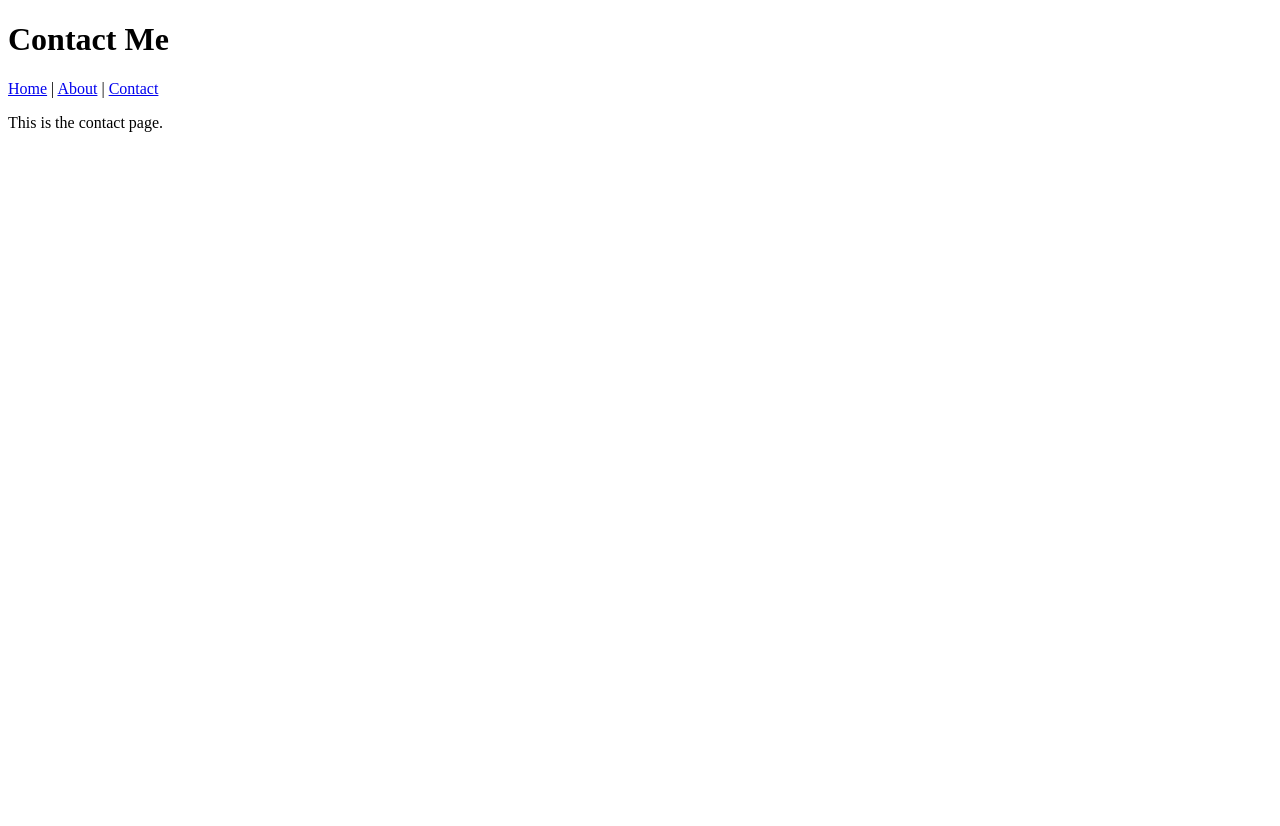
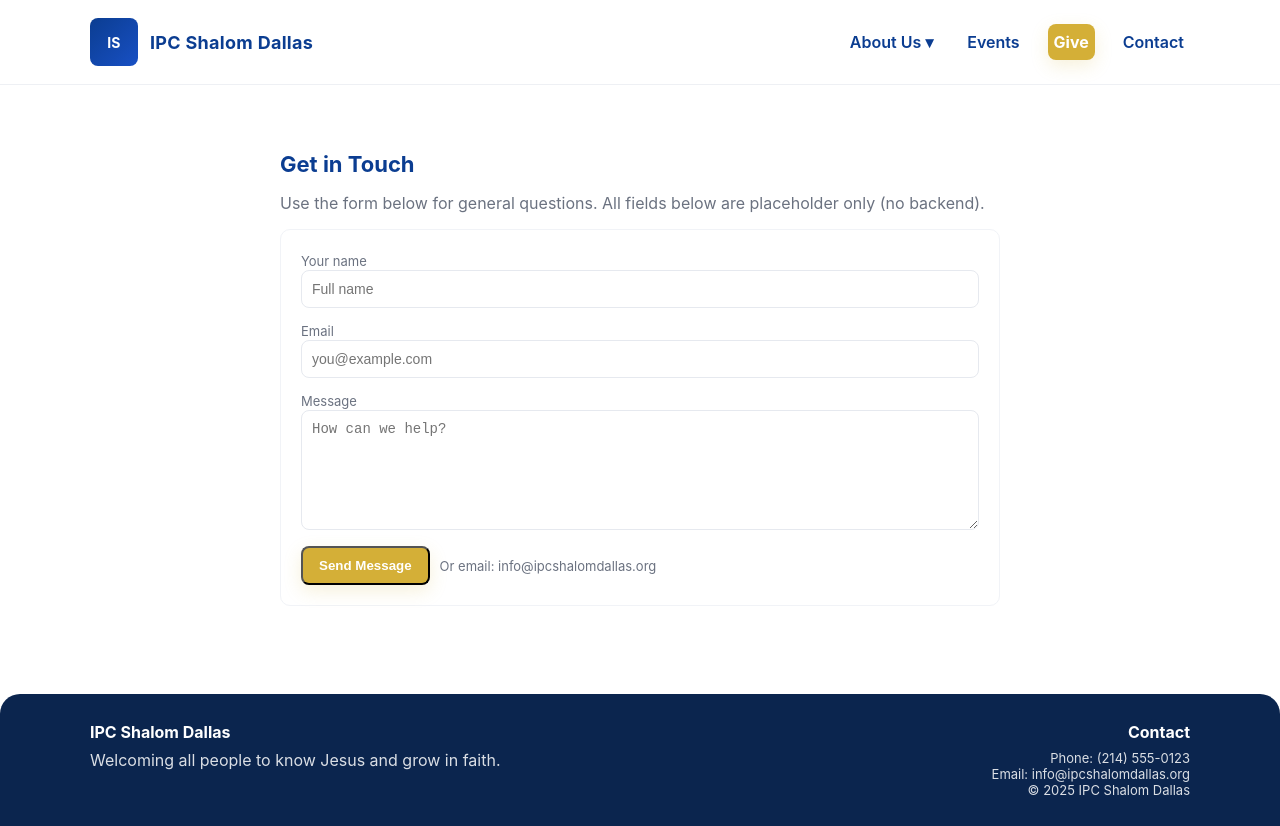
Before and after one commit to austeensamuel13-max/austeensamuel13-max.github.io, a plain HTML site: page contact.html in a window 1280 px wide. Before the commit the page ends 800 px from the top, so only its background shows below. Drawn offline with Linux system fonts and the light colour scheme.

Commit message:
Update contact.html

```diff
--- a/contact.html
+++ b/contact.html
@@ -1,15 +1,72 @@
-<!DOCTYPE html>
-<html>
+<!doctype html>
+<html lang="en">
 <head>
-  <title>Contact</title>
+  <meta charset="utf-8" />
+  <meta name="viewport" content="width=device-width,initial-scale=1" />
+  <title>Contact — IPC Shalom Dallas</title>
+  <link rel="stylesheet" href="style.css">
 </head>
 <body>
-  <h1>Contact Me</h1>
-  <nav>
-    <a href="index.html">Home</a> |
-    <a href="about.html">About</a> |
-    <a href="contact.html">Contact</a>
-  </nav>
-  <p>This is the contact page.</p>
+  <header class="header">
+    <div class="container header-inner">
+      <a class="logo-placeholder" href="index.html"><span class="logo-mark">IS</span><span>IPC Shalom Dallas</span></a>
+
+      <nav class="nav" aria-label="Main navigation">
+        <div class="nav-item dropdown">
+          <a href="about.html">About Us ▾</a>
+          <div class="dropdown-menu">
+            <a href="new-here.html">New Here</a>
+            <a href="values-beliefs.html">Values &amp; Beliefs</a>
+            <a href="team.html">Team</a>
+          </div>
+        </div>
+
+        <div class="nav-item"><a href="events.html">Events</a></div>
+        <div class="nav-item"><a href="give.html" class="btn btn-primary">Give</a></div>
+        <div class="nav-item"><a href="contact.html">Contact</a></div>
+      </nav>
+    </div>
+  </header>
+
+  <main>
+    <section class="section">
+      <div class="container" style="max-width:720px">
+        <h1 class="section-title">Get in Touch</h1>
+        <p class="text-muted">Use the form below for general questions. All fields below are placeholder only (no backend).</p>
+
+        <form class="form" onsubmit="event.preventDefault(); alert('This is a placeholder form — connect to your backend or email service.');">
+          <label class="small" for="name">Your name</label>
+          <input id="name" class="input" placeholder="Full name">
+
+          <label class="small" for="email">Email</label>
+          <input id="email" class="input" placeholder="you@example.com">
+
+          <label class="small" for="message">Message</label>
+          <textarea id="message" placeholder="How can we help?"></textarea>
+
+          <div style="display:flex;gap:10px;align-items:center">
+            <button class="btn btn-primary" type="submit">Send Message</button>
+            <div class="small text-muted">Or email: info@ipcshalomdallas.org</div>
+          </div>
+        </form>
+      </div>
+    </section>
+
+    <footer class="footer">
+      <div class="container">
+        <div>
+          <h4>IPC Shalom Dallas</h4>
+          <p>Welcoming all people to know Jesus and grow in faith.</p>
+        </div>
+        <div style="text-align:right">
+          <h4>Contact</h4>
+          <p class="small">Phone: (214) 555-0123<br>Email: info@ipcshalomdallas.org</p>
+          <p class="small">© <span id="year"></span> IPC Shalom Dallas</p>
+        </div>
+      </div>
+    </footer>
+  </main>
+
+  <script>document.getElementById('year').textContent = new Date().getFullYear();</script>
 </body>
 </html>
```
